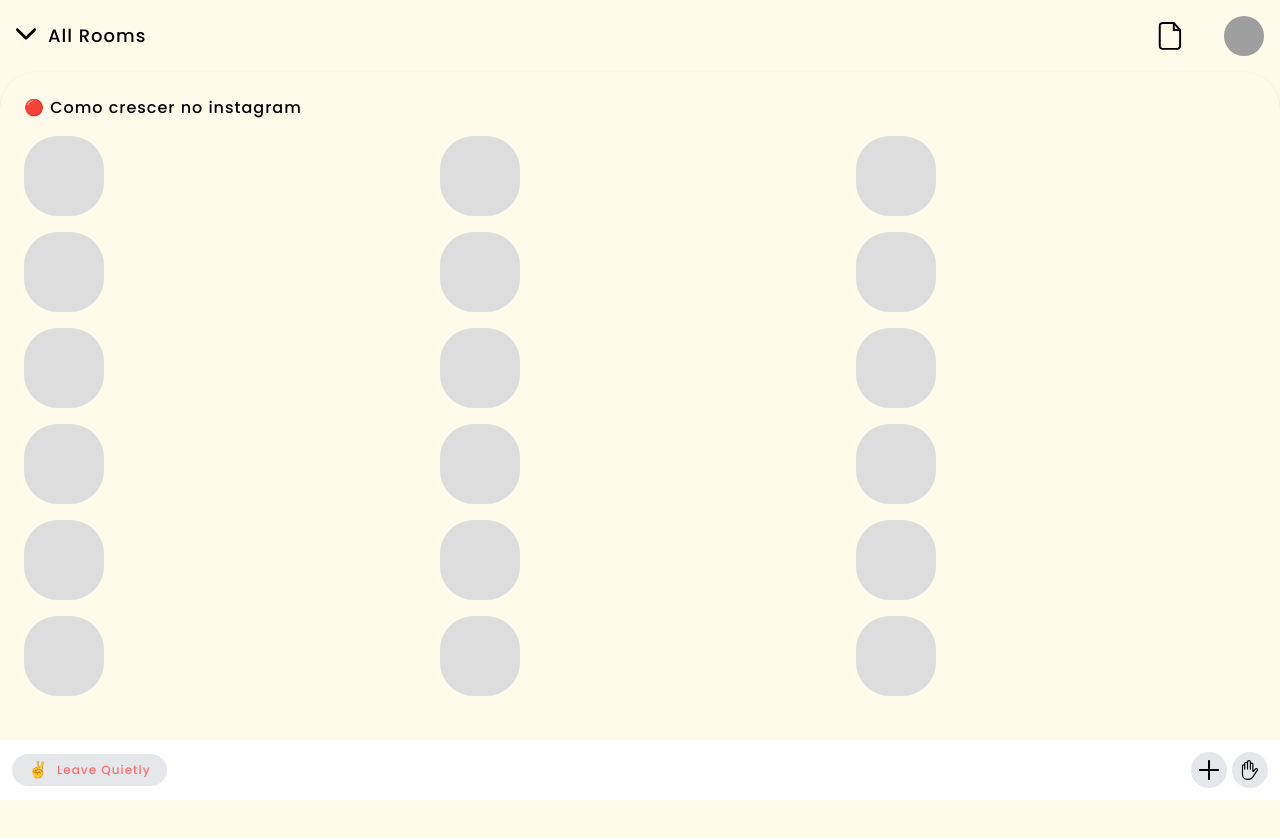
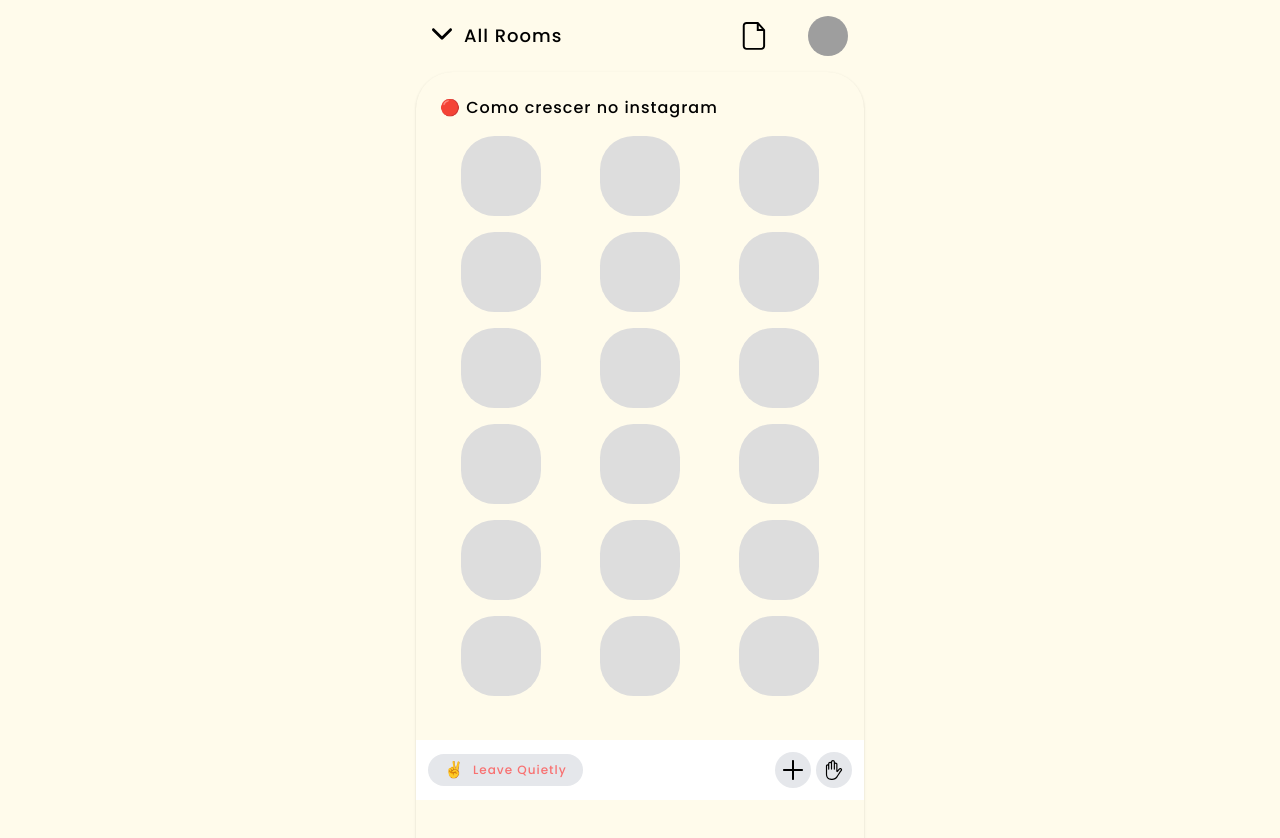
Before and after one commit to VictorRodriguesxrp/clone-clubhouse, a plain HTML site: page index.html in a window 1280 px wide. Drawn offline with nearby package versions, Linux system fonts and the light colour scheme; grey boxes are pictures that could not be loaded.

Commit message:
responsivity

```diff
--- a/index.html
+++ b/index.html
@@ -32,11 +32,16 @@
             display: block;
             overflow: hidden;
         }
+
+        main > div {
+            align-items: center;
+            justify-items: center;
+        }
     </style>
 </head>
 
-<body class="h-screen flex flex-col bg-yellow-50">
-    <div class="w-screen bg-yellow-50 p-4">
+<body class="h-screen flex flex-col bg-yellow-50 sm:max-w-md m-auto">
+    <div class="w-full bg-yellow-50 p-4">
         <header class="w-full flex justify-between	">
             <div class="flex items-center text-lg">
                 <span class="w-6 h-6 mr-2">
@@ -109,7 +114,7 @@
 
         </div>
     </main>
-    <footer class="m-auto p-3 flex items-center justify-between w-full bg-white fixed bottom-0">
+    <footer class="m-auto p-3 flex items-center justify-between w-full bg-white fixed bottom-0 sm:max-w-md">
         <button id="leave" class="rounded-full bg-gray-200 py-1 px-4 flex items-center">
             <span>✌️</span>
             <span class="text-red-400 ml-2 text-xs">Leave Quietly</span>
```
